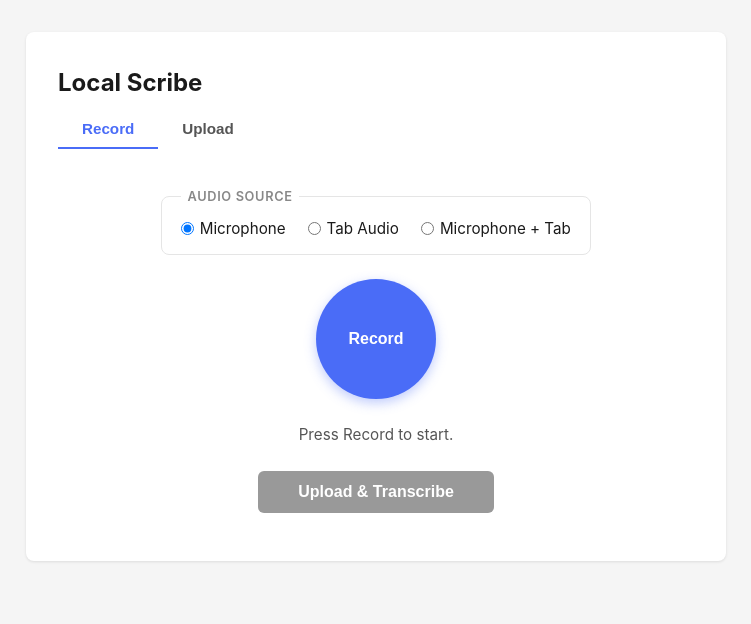
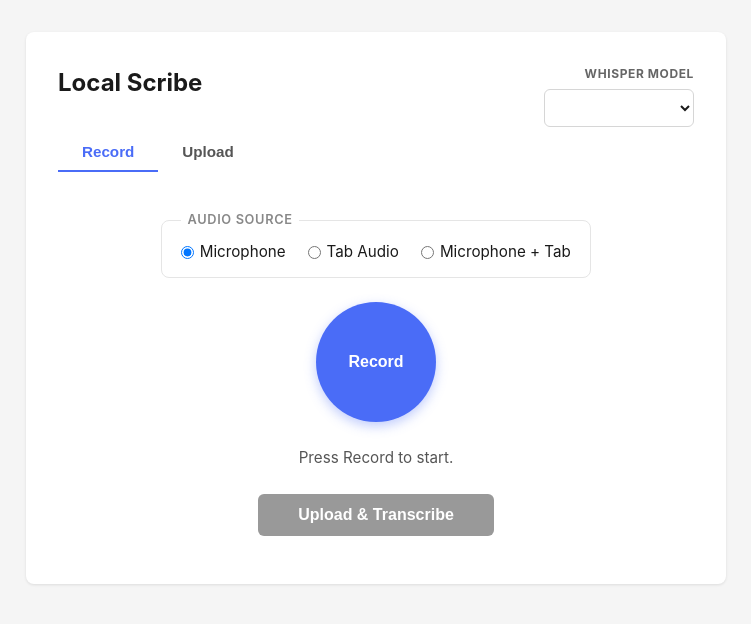
Before and after one commit to Therealchainman/localScribe, a Django app: template transcriber/templates/transcriber/record.html in a window 1280 px wide. Shown: the top 624 px of the page, without its empty margins (264-1015 px from the left). Run offline with Django 5.2, Linux system fonts and the light colour scheme; the template is opened without the code that fills it, so the values that code supplies are empty.

Commit message:
choosing model size

```diff
--- a/transcriber/static/transcriber/css/styles.css
+++ b/transcriber/static/transcriber/css/styles.css
@@ -27,6 +27,14 @@ header {
     margin-bottom: 0.4rem;
 }
 
+.site-header {
+    display: flex;
+    align-items: flex-start;
+    justify-content: space-between;
+    gap: 1rem;
+    flex-wrap: wrap;
+}
+
 header h1 {
     font-size: 1.5rem;
     margin-bottom: 0.5rem;
@@ -39,6 +47,43 @@ header h1 a {
 
 header h1 a:hover {
     color: #4a6cf7;
+}
+
+.model-selector {
+    display: flex;
+    flex-direction: column;
+    align-items: flex-end;
+    gap: 0.35rem;
+    min-width: 150px;
+}
+
+.model-selector label {
+    font-size: 0.75rem;
+    font-weight: 700;
+    text-transform: uppercase;
+    letter-spacing: 0.05em;
+    color: #666;
+}
+
+.model-select {
+    min-width: 150px;
+    padding: 0.55rem 0.75rem;
+    border: 1px solid #d6d6d6;
+    border-radius: 6px;
+    background: #fff;
+    color: #1a1a1a;
+    font-size: 0.95rem;
+}
+
+.model-select:focus {
+    outline: 2px solid rgba(74, 108, 247, 0.2);
+    border-color: #4a6cf7;
+}
+
+.model-select:disabled {
+    background: #f1f1f1;
+    color: #777;
+    cursor: not-allowed;
 }
 
 h2 {
@@ -448,3 +493,18 @@ audio {
     margin-bottom: 1rem;
     text-align: center;
 }
+
+@media (max-width: 640px) {
+    .site-header {
+        align-items: stretch;
+    }
+
+    .model-selector {
+        align-items: stretch;
+        width: 100%;
+    }
+
+    .model-select {
+        width: 100%;
+    }
+}
--- a/transcriber/static/transcriber/js/recorder.js
+++ b/transcriber/static/transcriber/js/recorder.js
@@ -36,6 +36,7 @@ function getCsrfToken() {
 // --- Element refs ---
 const panelRecord       = document.getElementById('panel-record');
 const panelUpload       = document.getElementById('panel-upload');
+const modelSizeSelect   = document.getElementById('model-size-select');
 const recordBtn         = document.getElementById('record-btn');
 const recordingControls = document.getElementById('recording-controls');
 const pauseBtn          = document.getElementById('pause-btn');
@@ -117,6 +118,10 @@ function setStatus(text, isError = false) {
 function getSelectedSource() {
     const radio = document.querySelector('input[name="audio-source"]:checked');
     return radio ? radio.value : 'mic';
+}
+
+function getSelectedModelSize() {
+    return modelSizeSelect ? modelSizeSelect.value : 'large';
 }
 
 function revokeTranscriptDownloadURL() {
@@ -259,6 +264,7 @@ function showLoading(audioURL) {
     panelRecord.hidden = true;
     panelUpload.hidden = true;
     document.querySelectorAll('.tab-btn').forEach(b => { b.disabled = true; });
+    if (modelSizeSelect) modelSizeSelect.disabled = true;
     loadingAudio.src = audioURL || '';
     loadingDiv.style.display = 'block';
     transcribeTimer.textContent = '00:00:00';
@@ -274,6 +280,7 @@ function hideLoading() {
     transcribeTimerInterval = null;
     loadingDiv.style.display = 'none';
     document.querySelectorAll('.tab-btn').forEach(b => { b.disabled = false; });
+    if (modelSizeSelect) modelSizeSelect.disabled = false;
 }
 
 function showResult(transcript, audioObjectURL, filename, downloadFilename, sourceTab) {
@@ -467,6 +474,7 @@ uploadBtn.addEventListener('click', async () => {
     const ext = mimeToExtension(activeMime);
     const formData = new FormData();
     formData.append('audio_file', recordedBlob, `recording${ext}`);
+    formData.append('model_size', getSelectedModelSize());
 
     uploadBtn.disabled = true;
     recordingControls.style.display = 'none';
@@ -518,6 +526,7 @@ transcribeFileBtn.addEventListener('click', async () => {
 
     const formData = new FormData();
     formData.append('audio_file', uploadedFile, uploadedFile.name);
+    formData.append('model_size', getSelectedModelSize());
     transcribeFileBtn.disabled = true;
     showLoading(uploadedObjectURL);
 
--- a/transcriber/templates/transcriber/base.html
+++ b/transcriber/templates/transcriber/base.html
@@ -10,8 +10,9 @@
 </head>
 <body>
     <div class="container">
-        <header>
+        <header class="site-header">
             <h1><a href="{% url 'transcriber:record' %}">Local Scribe</a></h1>
+            {% block header_controls %}{% endblock %}
         </header>
         <main>
             {% block content %}{% endblock %}
--- a/transcriber/templates/transcriber/record.html
+++ b/transcriber/templates/transcriber/record.html
@@ -2,6 +2,17 @@
 {% load static %}
 
 {% block title %}Local Scribe{% endblock %}
+
+{% block header_controls %}
+<div class="model-selector">
+    <label for="model-size-select">Whisper Model</label>
+    <select id="model-size-select" class="model-select">
+        {% for model in whisper_model_sizes %}
+        <option value="{{ model }}"{% if model == default_whisper_model %} selected{% endif %}>{{ model }}</option>
+        {% endfor %}
+    </select>
+</div>
+{% endblock %}
 
 {% block content %}
 <div class="tabs-bar" role="tablist">
```
Also changed, not shown: transcriber/services.py (+24 -8 lines), transcriber/tests.py (+113 -3 lines), transcriber/views.py (+16 -5 lines), .claude/commands/architecture.md, README.md.
